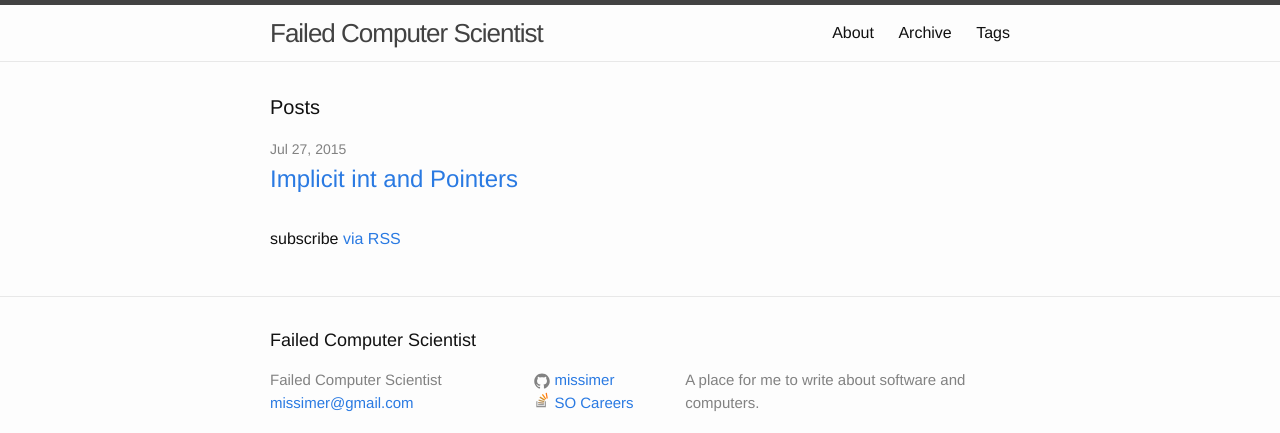
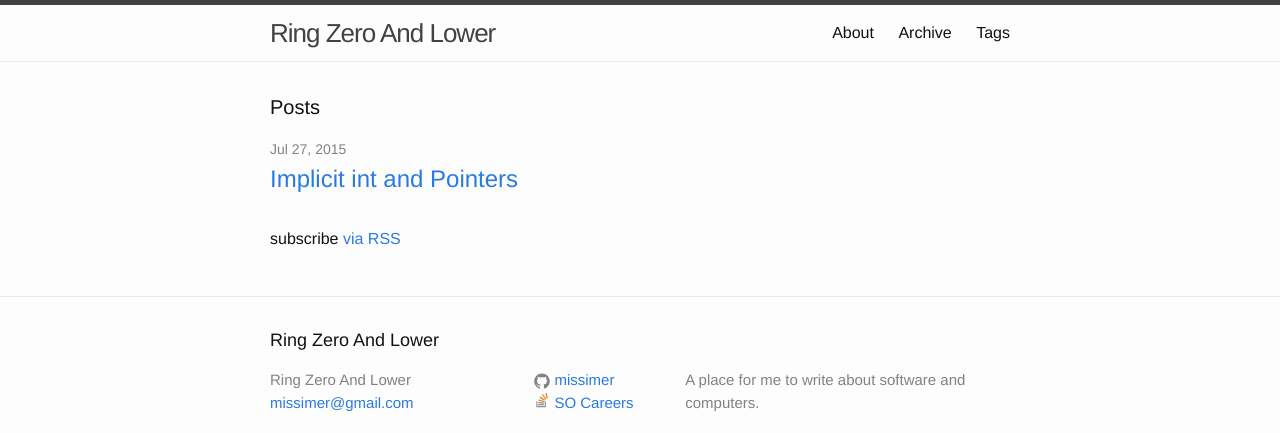
Before and after one commit to missimer/missimer.github.io, a Jekyll site: the page built from index.html, in a window 1280 px wide, cut to the strip 0-433 px from the top of the page. Built offline with Jekyll 4.4.1, drawn with Linux system fonts in a browser that asks for light colours.

Commit message:
Changed blog title

```diff
--- a/_config.yml
+++ b/_config.yml
@@ -1,5 +1,5 @@
 # Site settings
-title: Failed Computer Scientist
+title: Ring Zero And Lower
 email: missimer@gmail.com
 description: > # this means to ignore newlines until "baseurl:"
 
```
